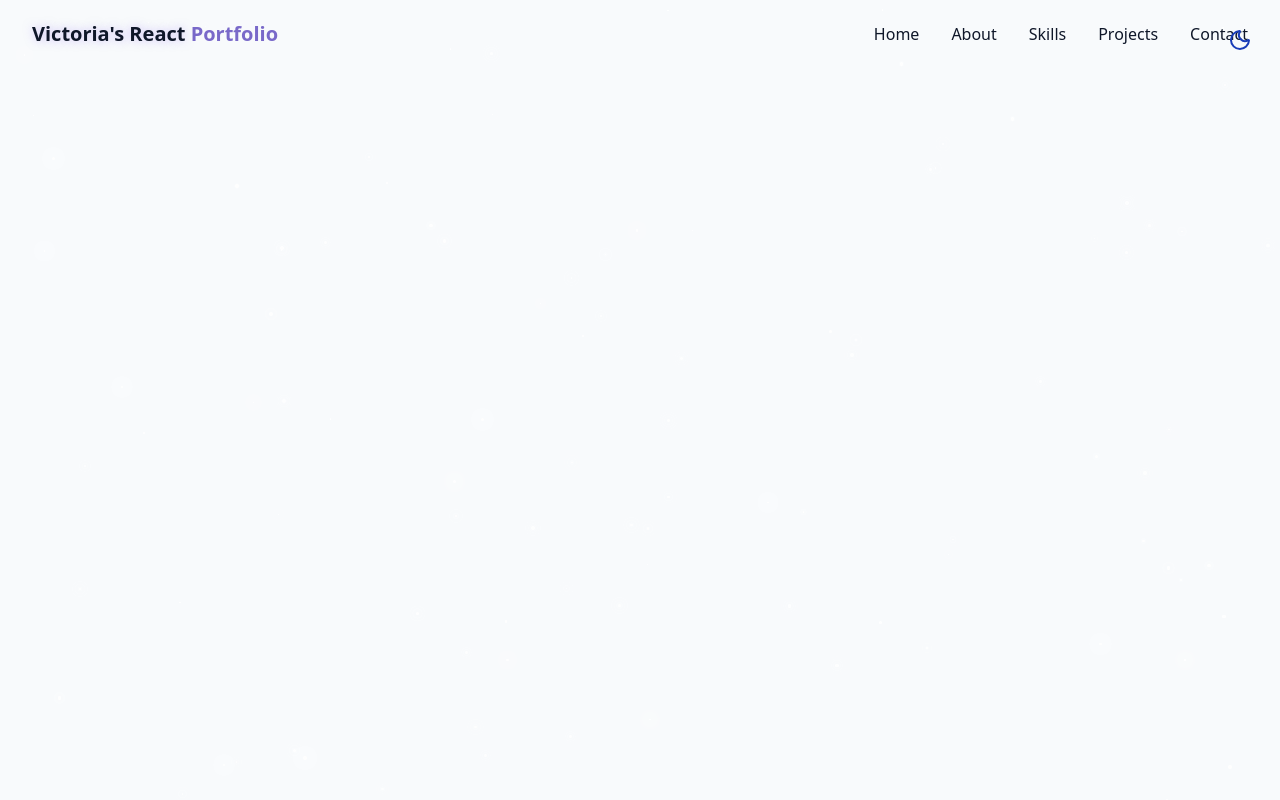
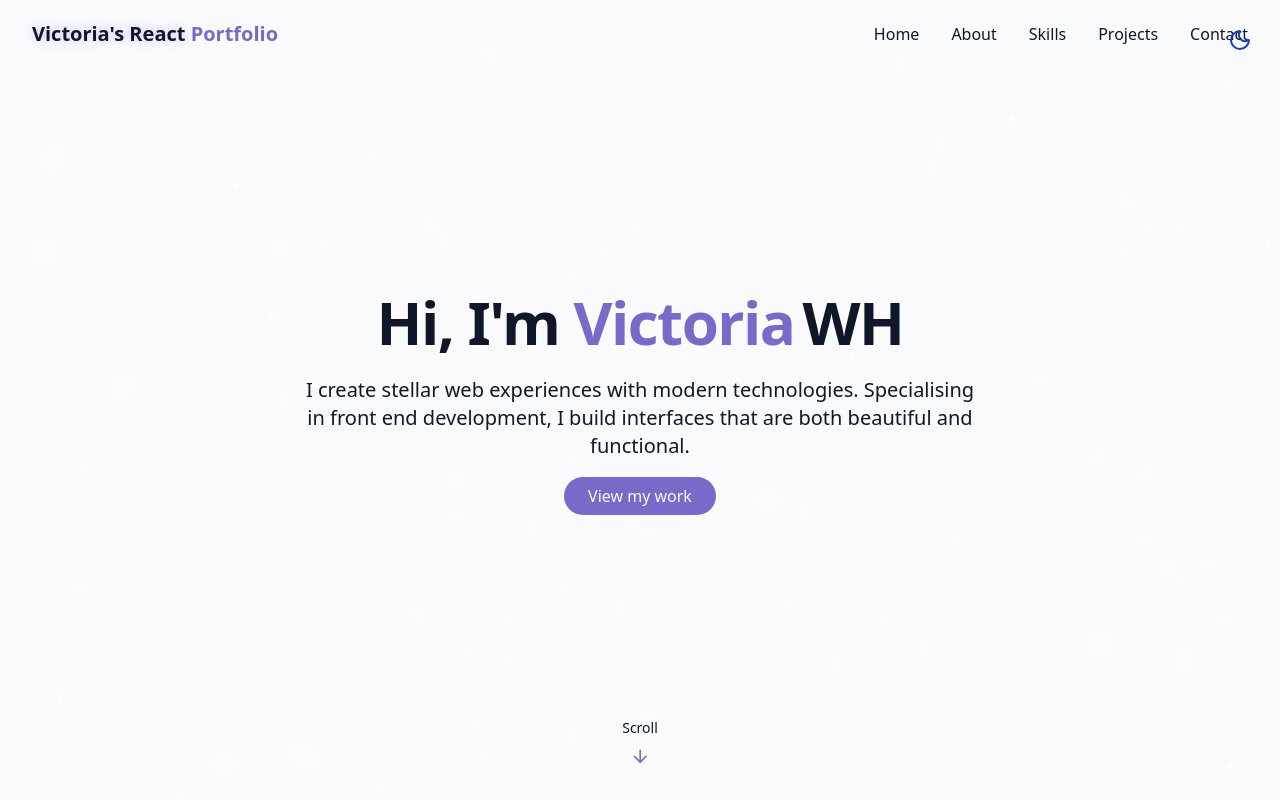
Before and after one commit to victoriaWalshHerranz/portfolio, a React (Vite) app: page / in a window 1280 px wide. Built offline with nearby package versions, Linux system fonts and the light colour scheme.

Commit message:
added hero section

```diff
--- /dev/null
+++ b/src/components/HeroSection.jsx
@@ -0,0 +1,43 @@
+import { ArrowDown } from "lucide-react";
+
+export const HeroSection = () => {
+  return (
+    <section
+      id="hero"
+      className="relative min-h-screen flex flex-col items-center justify-center px-4"
+    >
+      <div className="container max-w-4xl mx-auto text-center z-10">
+        <div className="space-y-6">
+          <h1 className="text-4xl md:text-6xl font-bold tracking-tight">
+            <span className="opacity-0 animate-fade-in">Hi, I'm</span>
+            <span className="text-primary opacity-0 animate-fade-in-delay-1">
+              {" "}
+              Victoria
+            </span>
+            <span className="text-gradient ml-2 opacity-0 animate-fade-in-delay-2">
+              WH
+            </span>
+          </h1>
+          <p className="text-lg md:text-xl text-muted-foreground max-w-2xl mx-auto opacity-0 animate-fade-in-delay-3">
+            I create stellar web experiences with modern technologies.
+            Specialising in front end development, I build interfaces that are
+            both beautiful and functional.
+          </p>
+          <div>
+            <a
+              href="#projects"
+              className="cosmic-button opacity-0 animate-fade-in-delay-4"
+            >
+              View my work
+            </a>
+          </div>
+        </div>
+      </div>
+
+      <div className="absolute bottom-8 left-1/2 transform -translate-x-1/2 flex flex-col items-center animate-bounce">
+        <span className="text-sm text-muted-foreground mb-2">Scroll</span>
+        <ArrowDown className="h-5 w-5 text-primary" />
+      </div>
+    </section>
+  );
+};
--- a/src/pages/Home.jsx
+++ b/src/pages/Home.jsx
@@ -1,6 +1,7 @@
 import { ThemeToggle } from "../components/ThemeToggle";
 import { StarBackground } from "../components/StarBackground";
 import { Navbar } from "../components/Navbar";
+import { HeroSection } from "../components/HeroSection";
 
 export const Home = () => {
   return (
@@ -12,7 +13,9 @@
       {/* Navbar */}
       <Navbar />
       {/* Main Content */}
-
+      <main>
+        <HeroSection />
+      </main>
       {/* Footer */}
     </div>
   );
```
